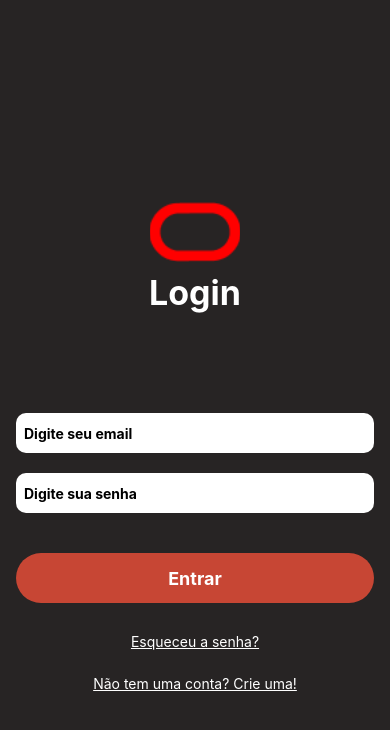
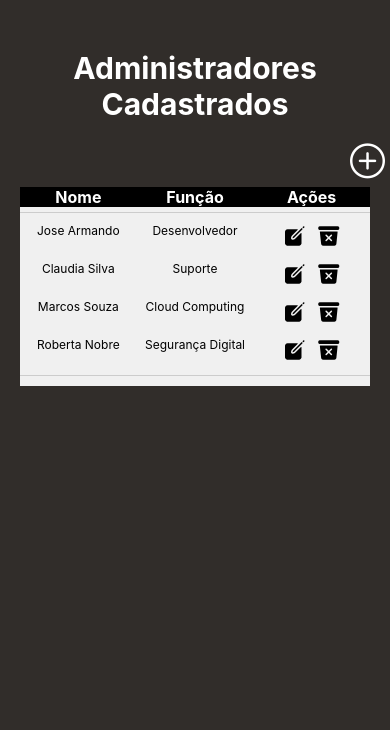
Before and after one commit to NewTechh/API-5-ADS, a React Native app in the folder client/: screen /ListAdm in a window 390 px wide. Shown: the top 730 px of the page. Built offline with nearby package versions, Linux system fonts and the light colour scheme.

Commit message:
atualizando os campos do adm e quadro adm

```diff
--- a/client/routes/Rotas.tsx
+++ b/client/routes/Rotas.tsx
@@ -10,6 +10,7 @@ import { Cursos } from '../src/components/Cursos';
 import { DetailsCurse } from '../src/components/DetailsCurse';
 import ListPartner from '../src/components/ListPartner';
 import { SignUpAdm } from '../src/components/SignUpAdm/SignUpAdm';
+import ListAdm from '../src/components/ListAdministrador';
 
 
 const Stack = createStackNavigator();
@@ -25,6 +26,7 @@ const Rotas = () => {
         <Stack.Screen name="Dashboard" component={DashboardPartner} options={{ headerShown: false }} />
         <Stack.Screen name="Cursos" component={Cursos} options={{ headerShown: false }} />
         <Stack.Screen name="DetailsCurse" component={DetailsCurse} options={{ headerShown: false }} />
+        <Stack.Screen name="ListAdm" component={ListAdm} options={{ headerShown: false }} />
         <Stack.Screen name="ListPartner" component={ListPartner} options={{ headerShown: false }} />
         <Stack.Screen name="SignUpAdm" component={SignUpAdm} options={{ headerShown: false }} />
       </Stack.Navigator>
--- /dev/null
+++ b/client/src/components/ListAdministrador.tsx
@@ -0,0 +1,204 @@
+import React, { useState } from 'react';
+import { View, Text, StyleSheet, Dimensions, StatusBar, Pressable, Modal } from 'react-native';
+
+import { useNavigation } from '@react-navigation/native';
+import { StackNavigationProp } from '@react-navigation/stack';
+
+import { Ionicons, AntDesign } from '@expo/vector-icons';
+
+type RootStackParamList = {
+    CadAdm: undefined;
+    Cadastro: undefined;
+}
+
+type ScreenNavigationProp = StackNavigationProp<RootStackParamList, 'CadAdm'>;
+
+const ListAdm = () => {
+    const [modalVisible, setModalVisible] = useState(false);
+    const navigation = useNavigation<ScreenNavigationProp>();
+
+    const handleSignUp = () => {
+        navigation.navigate('Cadastro');
+        setModalVisible(false);
+    };
+
+    const handleAdm = () => {
+        navigation.navigate('CadAdm');
+        setModalVisible(false);
+    };
+
+    return (
+        <View style={styles.container}>
+            <StatusBar backgroundColor="#312D2A" barStyle="light-content" />
+            <Text style={styles.title}>Administradores Cadastrados</Text>
+
+            <Pressable style={styles.iconPlus} onPress={() => setModalVisible(true)}>
+                <AntDesign
+                    name={'pluscircleo'}
+                    size={35}
+                    color='white'
+                // onPress={}
+                />
+            </Pressable>
+
+            <Modal
+                animationType="slide"
+                transparent={true}
+                visible={modalVisible}
+                onRequestClose={() => setModalVisible(false)}>
+                <View style={styles.centeredView}>
+                    <View style={styles.modalView}>
+                        <Pressable onPress={handleSignUp} style={styles.modalButton}>
+                            <Text style={[styles.modalText, { color: 'blue' }]}>Parceiro</Text>
+                        </Pressable>
+                        <Pressable onPress={handleAdm} style={styles.modalButton}>
+                            <Text style={[styles.modalText, { color: 'blue' }]}>Administrador</Text>
+                        </Pressable>
+                        <Pressable onPress={() => setModalVisible(false)} style={styles.modalButton}>
+                            <Text style={[styles.modalText, { color: 'red' }]}>Cancelar</Text>
+                        </Pressable>
+                    </View>
+                </View>
+            </Modal>
+
+            <View style={styles.tableContainer}>
+                <View style={styles.headerRow}>
+                    <Text style={styles.header}>Nome</Text>
+                    <Text style={styles.header}>Função</Text>
+                    <Text style={styles.header}>Ações</Text>
+                </View>
+                <View>
+                    <View style={styles.row}>
+                        <Text style={styles.data}>Jose Armando</Text>
+                        <Text style={styles.data}>Desenvolvedor</Text>
+                        <Text style={styles.data}>
+                            <Ionicons style={styles.icon} name="create" size={24} color="black" />
+                            <Ionicons name="trash-bin" size={24} color="black" />
+                        </Text>
+                    </View>
+                    <View style={styles.row}>
+                        <Text style={styles.data}>Claudia Silva</Text>
+                        <Text style={styles.data}>Suporte</Text>
+                        <Text style={styles.data}>
+                            <Ionicons style={styles.icon} name="create" size={24} color="black" />
+                            <Ionicons name="trash-bin" size={24} color="black" />
+                        </Text>
+                    </View>
+                    <View style={styles.row}>
+                        <Text style={styles.data}>Marcos Souza</Text>
+                        <Text style={styles.data}>Cloud Computing</Text>
+                        <Text style={styles.data}>
+                            <Ionicons style={styles.icon} name="create" size={24} color="black" />
+                            <Ionicons name="trash-bin" size={24} color="black" />
+                        </Text>
+                    </View>
+                    <View style={styles.row}>
+                        <Text style={styles.data}>Roberta Nobre</Text>
+                        <Text style={styles.data}>Segurança Digital</Text>
+                        <Text style={styles.data}>
+                            <Ionicons style={styles.icon} name="create" size={24} color="black" />
+                            <Ionicons name="trash-bin" size={24} color="black" />
+                        </Text>
+                    </View>
+                </View>
+                <View style={styles.separator} />
+            </View>
+        </View>
+    );
+};
+
+const styles = StyleSheet.create({
+    container: {
+        flex: 1,
+        padding: 20,
+        backgroundColor: '#312D2A',
+    },
+    title: {
+        fontSize: 30,
+        fontWeight: 'bold',
+        marginTop: 30,
+        marginBottom: 20,
+        textAlign: 'center',
+        color: 'white'
+    },
+    tableContainer: {
+        backgroundColor: '#f0f0f0',
+    },
+    headerRow: {
+        flexDirection: 'row',
+        justifyContent: 'space-between',
+        marginBottom: 10,
+        borderBottomWidth: 1,
+        borderBottomColor: '#ccc',
+        paddingBottom: 5,
+    },
+    row: {
+        flexDirection: 'row',
+        justifyContent: 'space-between',
+        marginBottom: 10,
+    },
+    separator: {
+        height: 1,
+        backgroundColor: '#ccc',
+        marginBottom: 10,
+    },
+    header: {
+        flex: 1,
+        fontWeight: 'bold',
+        backgroundColor: 'black',
+        color: 'white',
+        fontSize: 16,
+        textAlign: 'center',
+    },
+    data: {
+        flex: 1,
+        fontSize: 12,
+        textAlign: 'center',
+    },
+    active: {
+        color: 'green',
+    },
+    inactive: {
+        color: 'black',
+    },
+    icon: {
+        marginRight: 10,
+    },
+    iconPlus: {
+        marginLeft: 330,
+        marginBottom: 7,
+    },
+
+    centeredView: {
+        flex: 1,
+        justifyContent: 'center',
+        alignItems: 'center',
+    },
+    modalView: {
+        backgroundColor: '#ffffff',
+        borderRadius: 10,
+        padding: 15,
+        alignItems: 'center',
+        shadowColor: '#000',
+        shadowOffset: {
+            width: 0,
+            height: 2,
+        },
+        shadowOpacity: 4,
+        shadowRadius: 4,
+        elevation: 5,
+        borderWidth: 1, // Adicionando borda
+        borderColor: 'black', // Cor da borda
+    },
+    modalText: {
+        marginBottom: 15,
+        textAlign: 'center',
+        fontSize: 18,
+    },
+    modalButton: {
+        width: 150,
+        padding: 10,
+    },
+});
+
+export default ListAdm;
--- a/client/src/components/SignUpAdm/SignUpAdm.tsx
+++ b/client/src/components/SignUpAdm/SignUpAdm.tsx
@@ -10,13 +10,23 @@ import { styles } from './styles'
 
 
 type FormDataProps = {
-    email: string;
-    senha: string;
+    adm_nome: string;
+    adm_email: string;
+    adm_funcao: string;
+    adm_setor: string;
+    adm_matricula: string;
+    adm_senha: string;
 }
 
 const Schema = yup.object().shape({
-    senha: yup.string().required("Informe a Senha").min(6, "A senha deve ter no mínimo 6 caracteres"),
-    email: yup.string().required("Informe o E-mail").email("Informe um email válido"),
+    adm_nome: yup.string().required("Informe o Nome"),
+    adm_email: yup.string().required("Informe o E-mail").email("Informe um email válido"),
+    adm_funcao: yup.string().required("Informe a Função"),
+    adm_setor: yup.string().required("Informe o Setor"),
+    adm_matricula: yup.string().required("Informe a Matricula"),
+
+    adm_senha: yup.string().required("Informe a Senha").min(6, "A senha deve ter no mínimo 6 caracteres"),
+
 });
 
 
@@ -56,7 +66,23 @@ export function SignUpAdm() {
 
             <Controller
                 control={control}
-                name='email'
+                name='adm_nome'
+                render={({ field: { onChange, value } }) => (
+                    <TextInput
+                        style={styles.input}
+                        onChangeText={onChange}
+
+                        value={value}
+                        placeholder="Nome"
+
+                    />
+                )}
+            />
+            {errors.adm_email && <Text style={styles.labelError}>{errors.adm_email?.message}</Text>}
+
+            <Controller
+                control={control}
+                name='adm_email'
                 render={({ field: { onChange, value } }) => (
                     <TextInput
                         style={styles.input}
@@ -68,12 +94,62 @@ export function SignUpAdm() {
                     />
                 )}
             />
-            {errors.email && <Text style={styles.labelError}>{errors.email?.message}</Text>}
+            {errors.adm_email && <Text style={styles.labelError}>{errors.adm_email?.message}</Text>}
+
+            <Controller
+                control={control}
+                name='adm_funcao'
+                render={({ field: { onChange, value } }) => (
+                    <TextInput
+                        style={styles.input}
+                        onChangeText={onChange}
+
+                        value={value}
+                        placeholder="Função"
+
+                    />
+                )}
+            />
+            {errors.adm_funcao && <Text style={styles.labelError}>{errors.adm_funcao?.message}</Text>}
+
+            <Controller
+                control={control}
+                name='adm_setor'
+                render={({ field: { onChange, value } }) => (
+                    <TextInput
+                        style={styles.input}
+                        onChangeText={onChange}
+
+                        value={value}
+                        placeholder="Setor"
+
+                    />
+                )}
+            />
+            {errors.adm_setor && <Text style={styles.labelError}>{errors.adm_setor?.message}</Text>}
+
+            <Controller
+                control={control}
+                name='adm_matricula'
+                render={({ field: { onChange, value } }) => (
+                    <TextInput
+                        style={styles.input}
+                        onChangeText={onChange}
+
+                        value={value}
+                        placeholder="Matrícula"
+
+                    />
+                )}
+            />
+            {errors.adm_matricula && <Text style={styles.labelError}>{errors.adm_matricula?.message}</Text>}
+
+
 
             <View style={styles.passwordInputContainer}>
                 <Controller
                     control={control}
-                    name='senha' //Aqui já cria a variável, caso queira é só trocar
+                    name='adm_senha' //Aqui já cria a variável, caso queira é só trocar
                     render={({ field: { onChange, value } }) => (
                         <TextInput
                             style={styles.inputPass}
@@ -93,7 +169,7 @@ export function SignUpAdm() {
                 />
             </View>
 
-            {errors.senha && <Text style={styles.labelError}>{errors.senha?.message}</Text>}
+            {errors.adm_senha && <Text style={styles.labelError}>{errors.adm_senha?.message}</Text>}
 
 
             <Pressable style={styles.button} onPress={handleSubmit(handleNewPassword)}>
```
